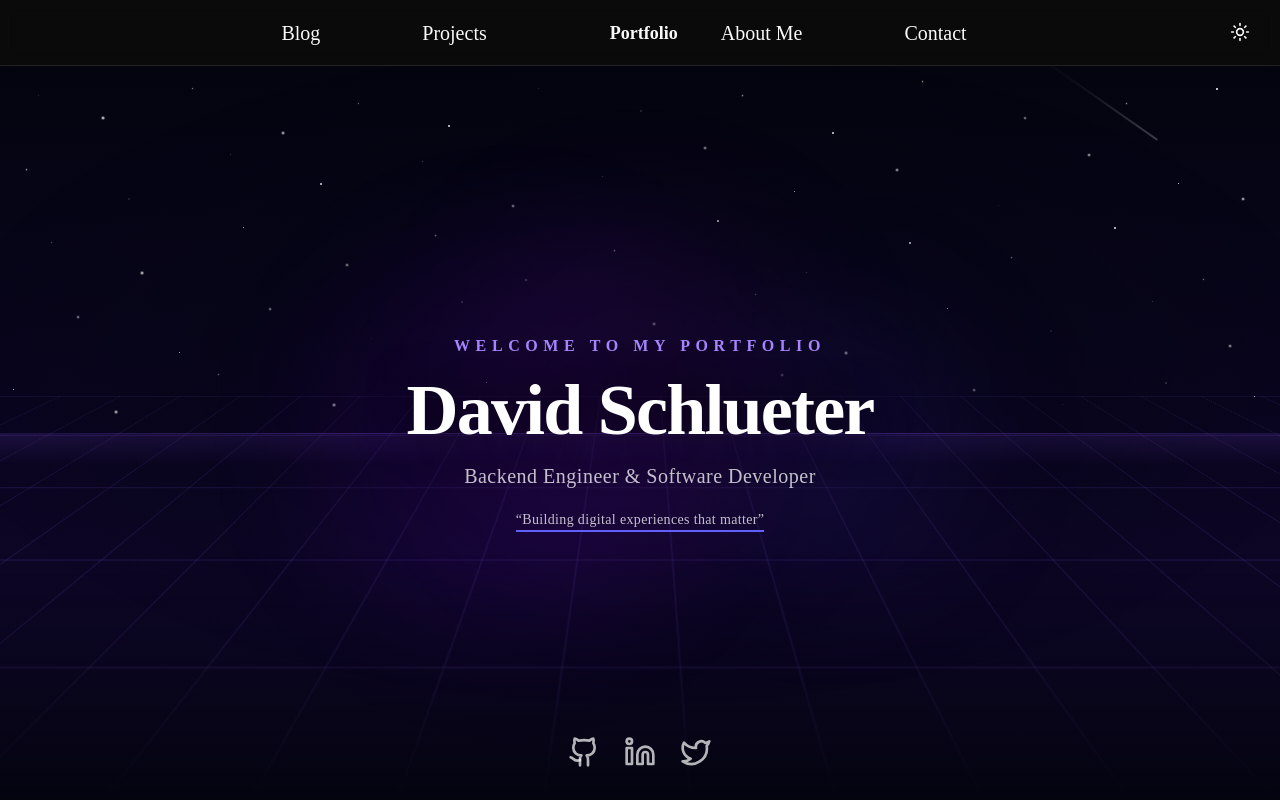
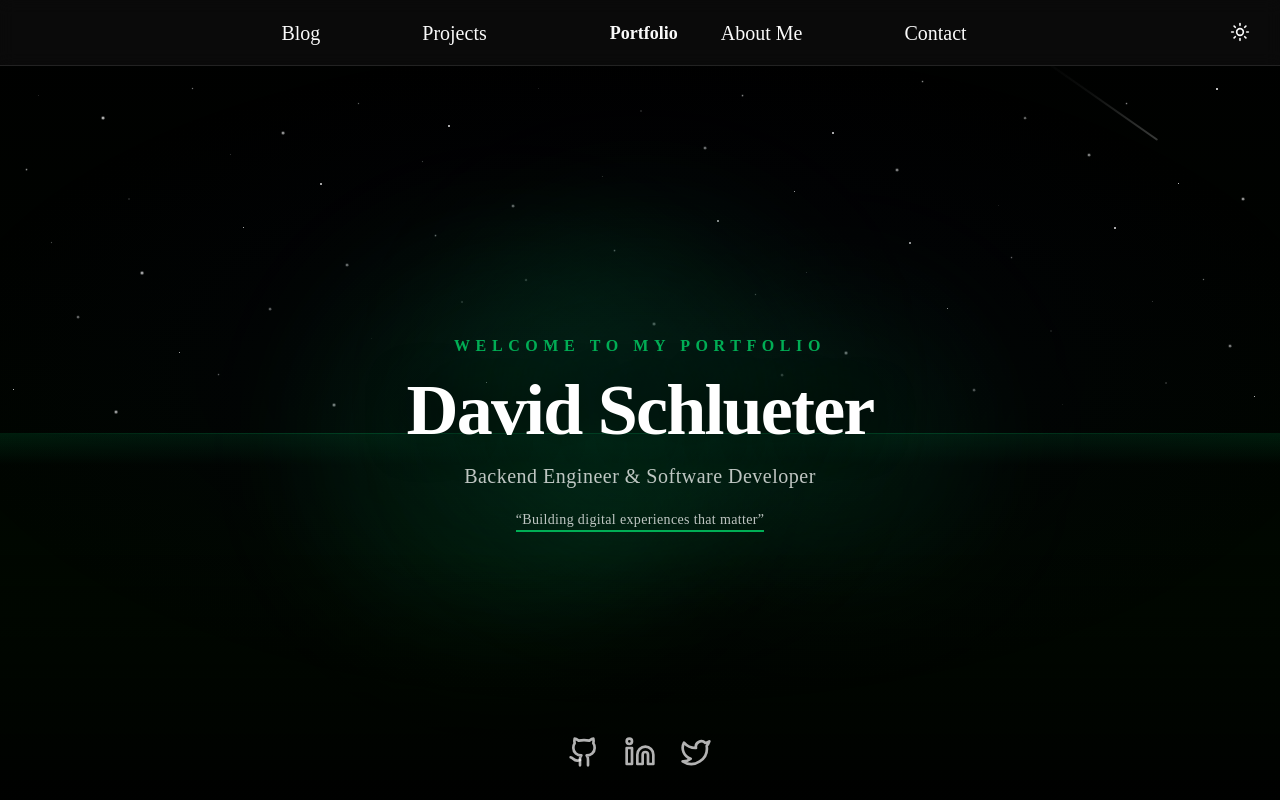
Before and after one commit to Maduki-tech/homepage, a Next.js app: page / in a window 1280 px wide. Both pictures are taken after a click on the button "Toggle theme". Built offline with nearby package versions, Linux system fonts and the light colour scheme.

Commit message:
Made the Home page nice

```diff
--- a/src/components/hero-background.tsx
+++ b/src/components/hero-background.tsx
@@ -1,106 +1,18 @@
-const STARS: [number, number, number, number, number][] = [
-    // [x%, y%, size(px), delay(s), duration(s)]
-    // Row 1 – y: 2–10
-    [3, 4, 1, 0.0, 3.0], [8, 7, 2, 1.2, 4.0], [15, 3, 1, 2.1, 2.5], [22, 9, 2, 0.5, 3.5],
-    [28, 5, 1, 1.8, 4.0], [35, 8, 2, 3.2, 3.0], [42, 3, 1, 0.9, 2.0], [50, 6, 2, 2.5, 4.5],
-    [58, 4, 1, 1.1, 3.0], [65, 9, 2, 3.7, 2.5], [72, 2, 1, 0.3, 4.0], [80, 7, 2, 2.0, 3.5],
-    [88, 5, 1, 1.5, 2.0], [95, 3, 2, 3.0, 4.0],
-    // Row 2 – y: 11–20
-    [2, 14, 1, 1.3, 3.5], [10, 18, 2, 2.8, 4.0], [18, 12, 1, 0.6, 2.5], [25, 16, 2, 3.5, 3.0],
-    [33, 13, 1, 1.9, 4.5], [40, 19, 2, 0.2, 2.0], [47, 15, 1, 2.3, 3.5], [55, 11, 2, 1.6, 4.0],
-    [62, 17, 1, 3.1, 2.5], [70, 14, 2, 0.8, 3.0], [78, 19, 1, 2.6, 4.5], [85, 12, 2, 1.4, 2.0],
-    [92, 16, 1, 3.3, 3.5], [97, 18, 2, 0.1, 4.0],
-    // Row 3 – y: 21–30
-    [4, 24, 1, 2.2, 3.0], [11, 28, 2, 0.4, 4.5], [19, 22, 1, 3.6, 2.5], [27, 27, 2, 1.7, 3.5],
-    [34, 23, 1, 0.9, 4.0], [41, 29, 2, 2.4, 2.0], [48, 25, 1, 1.2, 3.0], [56, 21, 2, 3.8, 4.5],
-    [63, 28, 1, 0.7, 2.5], [71, 24, 2, 2.9, 3.0], [79, 26, 1, 1.5, 4.0], [87, 22, 2, 3.4, 2.5],
-    [94, 29, 1, 0.3, 3.5],
-    // Row 4 – y: 31–40
-    [6, 34, 2, 1.8, 4.0], [14, 39, 1, 3.2, 2.5], [21, 33, 2, 0.6, 3.0], [29, 37, 1, 2.7, 4.5],
-    [36, 32, 2, 1.1, 2.0], [43, 38, 1, 3.6, 3.5], [51, 35, 2, 0.4, 4.0], [59, 31, 1, 2.1, 2.5],
-    [66, 39, 2, 1.5, 3.0], [74, 33, 1, 3.9, 4.5], [82, 36, 2, 0.8, 2.0], [90, 32, 1, 2.3, 3.5],
-    [96, 38, 2, 1.6, 4.0],
-    // Row 5 – y: 41–48
-    [1, 44, 1, 3.1, 3.0], [9, 47, 2, 0.5, 4.0], [17, 42, 1, 2.0, 2.5], [26, 46, 2, 1.3, 3.5],
-    [38, 43, 1, 3.7, 4.5], [45, 48, 2, 0.9, 2.0], [53, 45, 1, 2.6, 3.0], [61, 42, 2, 1.8, 4.0],
-    [68, 47, 1, 3.4, 2.5], [76, 44, 2, 0.2, 3.5], [83, 46, 1, 2.8, 4.0], [91, 43, 2, 1.0, 2.0],
-    [98, 45, 1, 3.5, 3.0],
-];
-
-// [left%, top%, length(px), delay(s), period(s)]
-const SHOOTING_STARS: [number, number, number, number, number][] = [
-    [10, 8, 160, 1.0, 9.0],
-    [35, 5, 120, 4.5, 12.0],
-    [60, 12, 180, 7.0, 10.0],
-    [80, 4, 140, 2.5, 14.0],
-];
-
-function StarField() {
-    return (
-        <>
-            <style>{`
-                @keyframes twinkle {
-                    0%, 100% { opacity: 0.15; transform: scale(1); }
-                    50% { opacity: 0.9; transform: scale(1.4); }
-                }
-                @keyframes shoot {
-                    0%   { opacity: 0;   transform: translate(0, 0) rotate(215deg); }
-                    5%   { opacity: 1; }
-                    20%  { opacity: 0;   transform: translate(310px, 220px) rotate(215deg); }
-                    100% { opacity: 0;   transform: translate(310px, 220px) rotate(215deg); }
-                }
-            `}</style>
-
-            {/* Twinkling stars – only visible in dark mode */}
-            {STARS.map(([x, y, size, delay, duration], i) => (
-                <div
-                    key={i}
-                    className="absolute hidden rounded-full bg-white dark:block"
-                    style={{
-                        left: `${x}%`,
-                        top: `${y}%`,
-                        width: size,
-                        height: size,
-                        animation: `twinkle ${duration}s ${delay}s infinite ease-in-out`,
-                    }}
-                />
-            ))}
-
-            {/* Shooting stars – only visible in dark mode */}
-            {SHOOTING_STARS.map(([left, top, length, delay, period], i) => (
-                <div
-                    key={`shoot-${i}`}
-                    className="absolute hidden dark:block"
-                    style={{
-                        left: `${left}%`,
-                        top: `${top}%`,
-                        width: length,
-                        height: 1.5,
-                        background: "linear-gradient(90deg, rgba(255,255,255,0.95) 0%, rgba(255,255,255,0.2) 60%, transparent 100%)",
-                        // background: "linear-gradient(90deg, transparent 0%, rgba(255,255,255,0.15) 30%, rgba(255,25 -5,255,0.95) 100%)",
-                        borderRadius: 2,
-                        opacity: 0,
-                        animation: `shoot ${period}s ${delay}s infinite ease-in`,
-                    }}
-                />
-            ))}
-        </>
-    );
-}
+import StarField from "./starfield";
 
 export function HeroBackground() {
     return (
         <>
             {/* Base gradient */}
-            <div className="absolute inset-0 bg-linear-to-b from-white via-violet-50/50 to-indigo-50 dark:from-[#04040f] dark:via-[#0a0520] dark:to-[#120830]" />
+            <div className="absolute inset-0 bg-linear-to-b from-white via-page-light-tint/50 to-page-light-deep dark:from-page-dark dark:via-page-dark-mid dark:to-page-dark-deep" />
 
             {/* Star field */}
             <StarField />
 
             {/* Glowing orbs for depth */}
-            <div className="absolute left-1/4 top-1/4 h-96 w-96 animate-pulse rounded-full bg-violet-400/10 blur-3xl dark:bg-violet-700/20" />
-            <div className="absolute right-1/4 top-1/3 h-64 w-64 rounded-full bg-indigo-400/10 blur-3xl dark:bg-indigo-600/15" />
-            <div className="absolute bottom-1/3 left-1/2 h-80 w-80 -translate-x-1/2 rounded-full bg-purple-400/10 blur-3xl dark:bg-purple-800/20" />
+            <div className="absolute left-1/4 top-1/4 h-96 w-96 animate-pulse rounded-full bg-brand/10 blur-3xl dark:bg-brand/20" />
+            <div className="absolute right-1/4 top-1/3 h-64 w-64 rounded-full bg-brand/10 blur-3xl dark:bg-brand/15" />
+            <div className="absolute bottom-1/3 left-1/2 h-80 w-80 -translate-x-1/2 rounded-full bg-brand/10 blur-3xl dark:bg-brand/20" />
 
             {/* Perspective grid */}
             <div
@@ -111,7 +23,7 @@ export function HeroBackground() {
                     className="absolute inset-0"
                     style={{
                         backgroundImage:
-                            "linear-gradient(rgba(139, 92, 246, 0.15) 1px, transparent 1px), linear-gradient(90deg, rgba(139, 92, 246, 0.15) 1px, transparent 1px)",
+                            "linear-gradient(color-mix(in oklch, var(--color-brand) 15%, transparent) 1px, transparent 1px), linear-gradient(90deg, color-mix(in oklch, var(--color-brand) 15%, transparent) 1px, transparent 1px)",
                         backgroundSize: "60px 60px",
                         transform: "rotateX(55deg)",
                         transformOrigin: "top center",
@@ -122,11 +34,11 @@ export function HeroBackground() {
             </div>
 
             {/* Fade out the grid toward the bottom edge */}
-            <div className="absolute bottom-0 left-0 right-0 h-1/3 bg-linear-to-t from-white to-transparent dark:from-[#04040f]" />
+            <div className="absolute bottom-0 left-0 right-0 h-1/3 bg-linear-to-t from-white to-transparent dark:from-page-dark" />
 
             {/* Horizon glow line */}
-            <div className="absolute left-0 right-0 h-px bg-linear-to-r from-transparent via-violet-400/40 to-transparent dark:via-violet-500/60" style={{ top: "50%" }} />
-            <div className="absolute left-0 right-0 h-8 bg-linear-to-b from-violet-400/10 to-transparent dark:from-violet-500/15" style={{ top: "50%" }} />
+            <div className="absolute left-0 right-0 h-px bg-linear-to-r from-transparent via-brand/40 to-transparent dark:via-brand/60" style={{ top: "50%" }} />
+            <div className="absolute left-0 right-0 h-8 bg-linear-to-b from-brand/10 to-transparent dark:from-brand/15" style={{ top: "50%" }} />
 
             {/* Dark mode: subtle vignette to clear the center text area */}
             <div className="absolute inset-0 hidden dark:block" style={{ background: "radial-gradient(ellipse 55% 45% at 50% 42%, rgba(4,4,15,0.55) 0%, transparent 100%)" }} />
--- a/src/components/hero-section.tsx
+++ b/src/components/hero-section.tsx
@@ -10,12 +10,12 @@ const socialLinks = [
 
 export function HeroSection() {
     return (
-        <section className="relative h-full overflow-hidden bg-white dark:bg-[#04040f]">
+        <section className="relative h-full overflow-hidden bg-white dark:bg-page-dark">
             <HeroBackground />
 
             {/* Text content */}
             <div className="relative z-10 flex h-full flex-col items-center justify-center gap-4 text-center">
-                <p className="text-md font-semibold uppercase tracking-[0.35em] text-violet-600 dark:text-violet-400">
+                <p className="text-md font-semibold uppercase tracking-[0.35em] text-brand">
                     Welcome to my portfolio
                 </p>
                 <h1 className="text-6xl font-bold tracking-tight text-gray-900 md:text-7xl dark:text-white dark:[text-shadow:0_2px_40px_rgba(0,0,0,0.8)]">
@@ -24,11 +24,10 @@ export function HeroSection() {
                 <p className="text-lg font-light tracking-wide text-gray-500 md:text-xl dark:text-white/75">
                     Backend Engineer & Software Developer
                 </p>
-                <p className="mt-1 max-w-xs text-md font-normal tracking-wide border-b-2 border-indigo-500 text-gray-400
-                    md:text-sm dark:text-white/75
-                    ">
+                <p className="mt-1 max-w-xs text-md font-normal tracking-wide border-b-2 border-brand text-gray-400 md:text-sm dark:text-white/75">
                     &ldquo;Building digital experiences that matter&rdquo;
                 </p>
+
             </div>
 
             {/* Social links — pinned to the bottom */}
@@ -40,7 +39,7 @@ export function HeroSection() {
                         target="_blank"
                         rel="noopener noreferrer"
                         aria-label={label}
-                        className="text-gray-400 transition-colors hover:text-violet-600 dark:text-white/70 dark:hover:text-indigo-300"
+                        className="text-gray-400 transition-colors hover:text-brand dark:text-white/70 dark:hover:text-brand"
                     >
                         <Icon className="size-8" />
                     </Link>
--- /dev/null
+++ b/src/components/starfield.tsx
@@ -0,0 +1,89 @@
+
+const STARS: [number, number, number, number, number][] = [
+    // [x%, y%, size(px), delay(s), duration(s)]
+    // Row 1 – y: 2–10
+    [3, 4, 1, 0.0, 3.0], [8, 7, 2, 1.2, 4.0], [15, 3, 1, 2.1, 2.5], [22, 9, 2, 0.5, 3.5],
+    [28, 5, 1, 1.8, 4.0], [35, 8, 2, 3.2, 3.0], [42, 3, 1, 0.9, 2.0], [50, 6, 2, 2.5, 4.5],
+    [58, 4, 1, 1.1, 3.0], [65, 9, 2, 3.7, 2.5], [72, 2, 1, 0.3, 4.0], [80, 7, 2, 2.0, 3.5],
+    [88, 5, 1, 1.5, 2.0], [95, 3, 2, 3.0, 4.0],
+    // Row 2 – y: 11–20
+    [2, 14, 1, 1.3, 3.5], [10, 18, 2, 2.8, 4.0], [18, 12, 1, 0.6, 2.5], [25, 16, 2, 3.5, 3.0],
+    [33, 13, 1, 1.9, 4.5], [40, 19, 2, 0.2, 2.0], [47, 15, 1, 2.3, 3.5], [55, 11, 2, 1.6, 4.0],
+    [62, 17, 1, 3.1, 2.5], [70, 14, 2, 0.8, 3.0], [78, 19, 1, 2.6, 4.5], [85, 12, 2, 1.4, 2.0],
+    [92, 16, 1, 3.3, 3.5], [97, 18, 2, 0.1, 4.0],
+    // Row 3 – y: 21–30
+    [4, 24, 1, 2.2, 3.0], [11, 28, 2, 0.4, 4.5], [19, 22, 1, 3.6, 2.5], [27, 27, 2, 1.7, 3.5],
+    [34, 23, 1, 0.9, 4.0], [41, 29, 2, 2.4, 2.0], [48, 25, 1, 1.2, 3.0], [56, 21, 2, 3.8, 4.5],
+    [63, 28, 1, 0.7, 2.5], [71, 24, 2, 2.9, 3.0], [79, 26, 1, 1.5, 4.0], [87, 22, 2, 3.4, 2.5],
+    [94, 29, 1, 0.3, 3.5],
+    // Row 4 – y: 31–40
+    [6, 34, 2, 1.8, 4.0], [14, 39, 1, 3.2, 2.5], [21, 33, 2, 0.6, 3.0], [29, 37, 1, 2.7, 4.5],
+    [36, 32, 2, 1.1, 2.0], [43, 38, 1, 3.6, 3.5], [51, 35, 2, 0.4, 4.0], [59, 31, 1, 2.1, 2.5],
+    [66, 39, 2, 1.5, 3.0], [74, 33, 1, 3.9, 4.5], [82, 36, 2, 0.8, 2.0], [90, 32, 1, 2.3, 3.5],
+    [96, 38, 2, 1.6, 4.0],
+    // Row 5 – y: 41–48
+    [1, 44, 1, 3.1, 3.0], [9, 47, 2, 0.5, 4.0], [17, 42, 1, 2.0, 2.5], [26, 46, 2, 1.3, 3.5],
+    [38, 43, 1, 3.7, 4.5], [45, 48, 2, 0.9, 2.0], [53, 45, 1, 2.6, 3.0], [61, 42, 2, 1.8, 4.0],
+    [68, 47, 1, 3.4, 2.5], [76, 44, 2, 0.2, 3.5], [83, 46, 1, 2.8, 4.0], [91, 43, 2, 1.0, 2.0],
+    [98, 45, 1, 3.5, 3.0],
+];
+
+// [left%, top%, length(px), delay(s), period(s)]
+const SHOOTING_STARS: [number, number, number, number, number][] = [
+    [10, 8, 160, 1.0, 9.0],
+    [35, 5, 120, 4.5, 12.0],
+    [60, 12, 180, 7.0, 10.0],
+    [80, 4, 140, 2.5, 14.0],
+];
+
+export default function StarField() {
+    return (
+        <>
+            <style>{`
+                @keyframes twinkle {
+                    0%, 100% { opacity: 0.15; transform: scale(1); }
+                    50% { opacity: 0.9; transform: scale(1.4); }
+                }
+                @keyframes shoot {
+                    0%   { opacity: 0;   transform: translate(0, 0) rotate(215deg); }
+                    5%   { opacity: 1; }
+                    20%  { opacity: 0;   transform: translate(310px, 220px) rotate(215deg); }
+                    100% { opacity: 0;   transform: translate(310px, 220px) rotate(215deg); }
+                }
+            `}</style>
+
+            {/* Twinkling stars – only visible in dark mode */}
+            {STARS.map(([x, y, size, delay, duration], i) => (
+                <div
+                    key={i}
+                    className="absolute hidden rounded-full bg-white dark:block"
+                    style={{
+                        left: `${x}%`,
+                        top: `${y}%`,
+                        width: size,
+                        height: size,
+                        animation: `twinkle ${duration}s ${delay}s infinite ease-in-out`,
+                    }}
+                />
+            ))}
+
+            {/* Shooting stars – only visible in dark mode */}
+            {SHOOTING_STARS.map(([left, top, length, delay, period], i) => (
+                <div
+                    key={`shoot-${i}`}
+                    className="absolute hidden dark:block"
+                    style={{
+                        left: `${left}%`,
+                        top: `${top}%`,
+                        width: length,
+                        height: 1.5,
+                        background: "linear-gradient(90deg, rgba(255,255,255,0.95) 0%, rgba(255,255,255,0.2) 60%, transparent 100%)",
+                        borderRadius: 2,
+                        opacity: 0,
+                        animation: `shoot ${period}s ${delay}s infinite ease-in`,
+                    }}
+                />
+            ))}
+        </>
+    );
+}
```
Also changed, not shown: src/styles/globals.css (+20 -0 lines).
